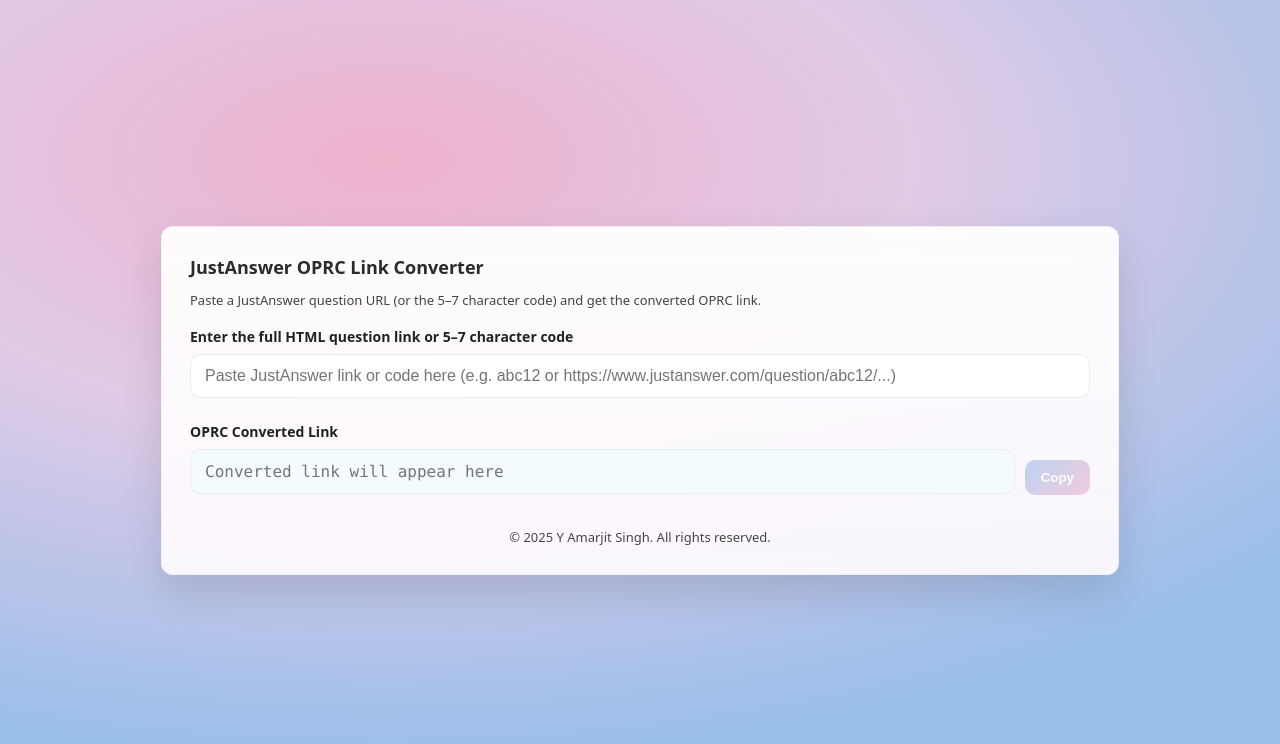
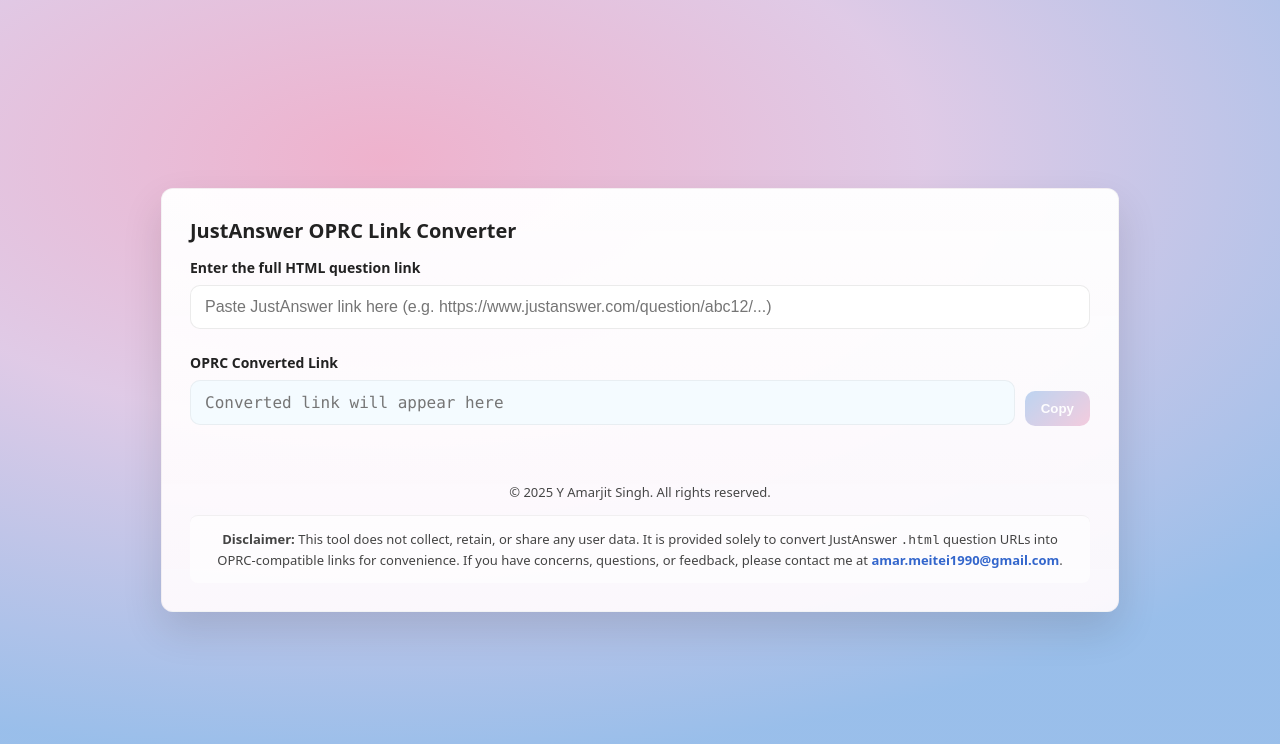
Before and after one commit to amarmeitei1990-glitch/link_converter, a plain HTML site: page index.html in a window 1280 px wide. Drawn offline with Linux system fonts and the light colour scheme.

Commit message:
Update index.html

```diff
--- a/index.html
+++ b/index.html
@@ -15,20 +15,22 @@
       margin: 0;
     }
     body {
-      font-family: system-ui, -apple-system, "Segoe UI", Roboto, Arial;
+      font-family: system-ui, -apple-system, "Segoe UI", Roboto, Arial, "Helvetica Neue";
       display: flex;
       align-items: center;
       justify-content: center;
       background: radial-gradient(1200px 600px at 30% 20%, rgba(238,174,202,0.95) 0%, rgba(210,180,220,0.7) 45%, rgba(148,187,233,0.95) 100%);
       -webkit-font-smoothing: antialiased;
       -moz-osx-font-smoothing: grayscale;
+      padding: 24px;
+      box-sizing: border-box;
     }
 
     /* Card / box */
     .box {
       width: 900px;
       max-width: calc(100% - 48px);
-      background: linear-gradient(180deg, rgba(255,255,255,0.95), rgba(255,250,253,0.92));
+      background: linear-gradient(180deg, rgba(255,255,255,0.96), rgba(255,250,253,0.94));
       border-radius: 12px;
       padding: 28px;
       box-shadow: 0 18px 40px rgba(0,0,0,0.12);
@@ -36,22 +38,18 @@
     }
 
     h1 {
-      font-size: 18px;
-      margin: 0 0 12px 0;
-      color: #2b2b2b;
-      font-weight: 700;
+      font-size: 20px;
+      margin: 0 0 8px 0;
+      color: #222;
+      font-weight: 800;
     }
 
-    p.lead {
-      margin: 0 0 18px 0;
-      font-size: 13px;
-      color: #444;
-    }
+    /* Removed the brief lead paragraph as requested (this area intentionally left blank) */
 
     label {
       font-weight: 700;
       display: block;
-      margin-bottom: 8px;
+      margin: 14px 0 8px 0;
       color: #222;
       font-size: 14px;
     }
@@ -102,18 +100,38 @@
     button.copy:active { transform: translateY(1px); }
     button.copy[disabled] { opacity: 0.6; cursor: default; }
 
-    .note {
+    .status {
       margin-top: 10px;
       color: #666;
       font-size: 13px;
+      min-height: 18px;
     }
 
     footer {
       text-align: center;
       font-size: 13px;
       color: #333;
-      margin-top: 22px;
+      margin-top: 18px;
       opacity: 0.9;
+    }
+
+    /* Disclaimer block style (separated, minimal) */
+    .disclaimer {
+      margin-top: 14px;
+      padding: 14px 16px;
+      border-top: 1px solid rgba(0,0,0,0.05);
+      background: rgba(255,255,255,0.6);
+      border-radius: 8px;
+      font-size: 13px;
+      color: #444;
+      line-height: 1.45;
+      text-align: center;
+    }
+
+    .disclaimer a {
+      color: #3366cc;
+      text-decoration: none;
+      font-weight: 600;
     }
 
     /* small screen tweak */
@@ -126,10 +144,14 @@
 <body>
   <div class="box" role="main" aria-labelledby="title">
     <h1 id="title">JustAnswer OPRC Link Converter</h1>
-    <p class="lead">Paste a JustAnswer question URL (or the 5–7 character code) and get the converted OPRC link.</p>
 
-    <label for="base36">Enter the full HTML question link or 5–7 character code</label>
-    <input id="base36" type="text" maxlength="200" placeholder="Paste JustAnswer link or code here (e.g. abc12 or https://www.justanswer.com/question/abc12/...)"/>
+    <!-- USER REQUEST: Removed the short lead sentence here (as per screenshot request) -->
+
+    <!-- Label edited to remove "or 5–7 character code" as requested -->
+    <label for="base36">Enter the full HTML question link</label>
+    <input id="base36" type="text" maxlength="200"
+           placeholder="Paste JustAnswer link here (e.g. https://www.justanswer.com/question/abc12/...)"
+           aria-describedby="status" />
 
     <label for="link" style="margin-top:12px;">OPRC Converted Link</label>
     <div class="result-wrap">
@@ -137,19 +159,26 @@
       <button class="copy" id="copyBtn" type="button" disabled>Copy</button>
     </div>
 
-    <div class="note" id="status" aria-live="polite"></div>
+    <div class="status" id="status" aria-live="polite"></div>
 
     <footer>© 2025 Y Amarjit Singh. All rights reserved.</footer>
+
+    <!-- Professional disclaimer with clickable mailto link (opens email client) -->
+    <div class="disclaimer" role="contentinfo">
+      <strong>Disclaimer:</strong> This tool does not collect, retain, or share any user data. It is provided solely to convert JustAnswer
+      <code>.html</code> question URLs into OPRC-compatible links for convenience. If you have concerns, questions, or feedback,
+      please contact me at
+      <a href="mailto:amar.meitei1990@gmail.com">amar.meitei1990@gmail.com</a>.
+    </div>
   </div>
 
 <script>
 /*
-  Improvements made:
-  - Use URL parsing when possible
-  - Accept 5-7 character base36 codes (not just 5)
-  - If URL contains numeric ?T= param, handle it
-  - Validate code before base36 -> decimal conversion
-  - Show friendly status messages and disable copy when invalid
+  Same robust converter logic included:
+  - URL parsing first
+  - Accepts 5-7 character alphanumeric codes embedded in the URL or plain text
+  - Handles numeric ?T= values if present
+  - Validates before converting
 */
 
 const base36Input = document.getElementById('base36');
@@ -159,16 +188,11 @@
 
 const PREFIX = "https://www.justanswer.com/expert/qa.aspx?T=";
 
-/* Convert a base36 string (0-9, A-Z) to decimal number (integer).
-   Returns NaN on invalid input. */
 function base36ToDecimal(s) {
   if (!s) return NaN;
   s = String(s).trim().toUpperCase();
   if (!/^[0-9A-Z]+$/.test(s)) return NaN;
-
-  // Prevent extremely long strings that could overflow
-  if (s.length > 20) return NaN;
-
+  if (s.length > 20) return NaN; // safety
   let value = 0;
   for (let i = 0; i < s.length; i++) {
     const ch = s.charCodeAt(i);
@@ -181,39 +205,24 @@
   return value;
 }
 
-/* Extract plausible question code from the input.
-   Accepts:
-     - full URLs like: https://www.justanswer.com/question/abc12/...
-     - URLs containing ?T=123456
-     - direct code strings (5-7 alnum)
-     - numeric string (already decimal)
-*/
 function extractCodeFromUrl(s) {
   if (!s) return null;
   const raw = String(s).trim();
 
-  // Try URL parsing first
   try {
     const url = new URL(raw);
-    // If URL has numeric T parameter, use it as final decimal
     const tParam = url.searchParams.get('T') || url.searchParams.get('t');
     if (tParam && /^\d+$/.test(tParam)) {
       return { type: 'decimal', value: tParam };
     }
-
-    // pathname pattern like /question/abc12 or /question/abc123/...
     const pathMatch = url.pathname.match(/\/question\/([0-9A-Za-z]{5,7})/i);
     if (pathMatch && pathMatch[1]) {
       return { type: 'base36', value: pathMatch[1] };
     }
-
-    // Sometimes code appears elsewhere in path
     const anyMatch = url.pathname.match(/\b([0-9A-Za-z]{5,7})\b/i);
     if (anyMatch && anyMatch[1]) {
       return { type: 'base36', value: anyMatch[1] };
     }
-
-    // Fallback: search query params for possible code keys like 'q' or 'id'
     for (const key of ['q','id','code']) {
       const v = url.searchParams.get(key);
       if (v && /^[0-9A-Za-z]{5,7}$/.test(v)) {
@@ -221,20 +230,14 @@
       }
     }
   } catch (e) {
-    // not a valid URL — treat as plain string below
+    // Not a URL; continue to plain text handling
   }
 
-  // Plain input string: if numeric -> treat as decimal
   if (/^\d+$/.test(raw)) return { type: 'decimal', value: raw };
-
-  // direct code like abc12 (5-7 alnum)
   const direct = raw.match(/^[0-9A-Za-z]{5,7}$/i);
   if (direct) return { type: 'base36', value: direct[0] };
-
-  // maybe a longer text containing a 5-7 char token
   const embedded = raw.match(/\b([0-9A-Za-z]{5,7})\b/);
   if (embedded) return { type: 'base36', value: embedded[1] };
-
   return null;
 }
 
@@ -244,10 +247,7 @@
   copyBtn.disabled = true;
   statusEl.textContent = '';
 
-  if (raw.trim().length === 0) {
-    statusEl.textContent = '';
-    return;
-  }
+  if (raw.trim().length === 0) return;
 
   const extracted = extractCodeFromUrl(raw);
   if (!extracted) {
@@ -256,7 +256,6 @@
   }
 
   if (extracted.type === 'decimal') {
-    // already decimal number — validate and use
     const decString = String(extracted.value);
     if (!/^\d+$/.test(decString)) {
       statusEl.textContent = 'Invalid numeric value found.';
@@ -268,15 +267,12 @@
     return;
   }
 
-  // base36 -> decimal flow
   const code = String(extracted.value).trim().toUpperCase();
-  // Validate base36 pattern
   if (!/^[0-9A-Z]+$/.test(code)) {
     statusEl.textContent = 'Extracted code contains invalid characters.';
     return;
   }
 
-  // Convert
   const dec = base36ToDecimal(code);
   if (Number.isNaN(dec) || !isFinite(dec)) {
     statusEl.textContent = 'Conversion failed (invalid or too large).';
@@ -288,13 +284,9 @@
   statusEl.textContent = `Converted code "${code}" → ${dec}.`;
 }
 
-/* Event wiring */
 base36Input.addEventListener('input', updateConvertedLink);
-
-// handle paste (small delay to let paste populate)
 base36Input.addEventListener('paste', () => setTimeout(updateConvertedLink, 10));
 
-// copy button behaviour
 copyBtn.addEventListener('click', async () => {
   const txt = linkOutput.value;
   if (!txt) return;
@@ -310,13 +302,12 @@
     copyBtn.textContent = 'Copied';
     setTimeout(()=> copyBtn.textContent = old, 1300);
   } catch (err) {
-    // fallback: select so user can press ctrl+c
     linkOutput.select();
     statusEl.textContent = 'Unable to auto-copy. Text selected — press Ctrl+C to copy.';
   }
 });
 
-// Initialize if there's prefilled content
+// initialize
 updateConvertedLink();
 </script>
 </body>
```
